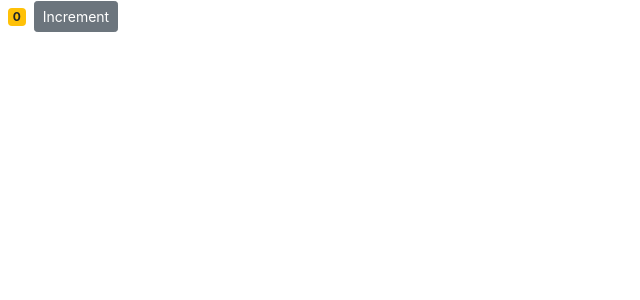
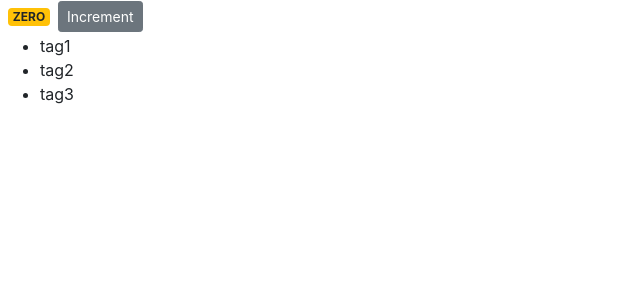
Before and after one commit to Delabove/react-app, a React (Create React App) app: page / in a window 1280 px wide. Shown: the top 300 px of the page, without its empty margins (0-640 px from the left). Built offline with nearby package versions, Linux system fonts and the light colour scheme.

Commit message:
added a list of tags to object then displayed to browser with list jsx expression and identified the item with a key attribute

```diff
--- a/src/components/counter.jsx
+++ b/src/components/counter.jsx
@@ -3,6 +3,7 @@
 class Counter extends Component {
   state = {
     count: 0,
+    tags: ["tag1", "tag2", "tag3"],
   };
 
   render() {
@@ -11,6 +12,15 @@
       <React.Fragment>
         <span className={this.getBadgeClasses()}>{this.formatCount()}</span>
         <button className="btn btn-secondary btn-sm">Increment</button>
+        <ul>
+          {/*render dynamically*/}
+          {
+            this.state.tags.map((tag) => (
+              <li key={tag}>{tag}</li>
+            ))
+            //    mapping a string with jsx expression to be compiled into a react element = js object
+          }
+        </ul>
       </React.Fragment>
     );
   }
@@ -32,7 +42,7 @@
 
     // improvement on code with object restructuring:
     const { count } = this.state;
-    return count === 0 ? "0" : count;
+    return count === 0 ? "ZERO" : count;
   }
 }
 export default Counter;
```
